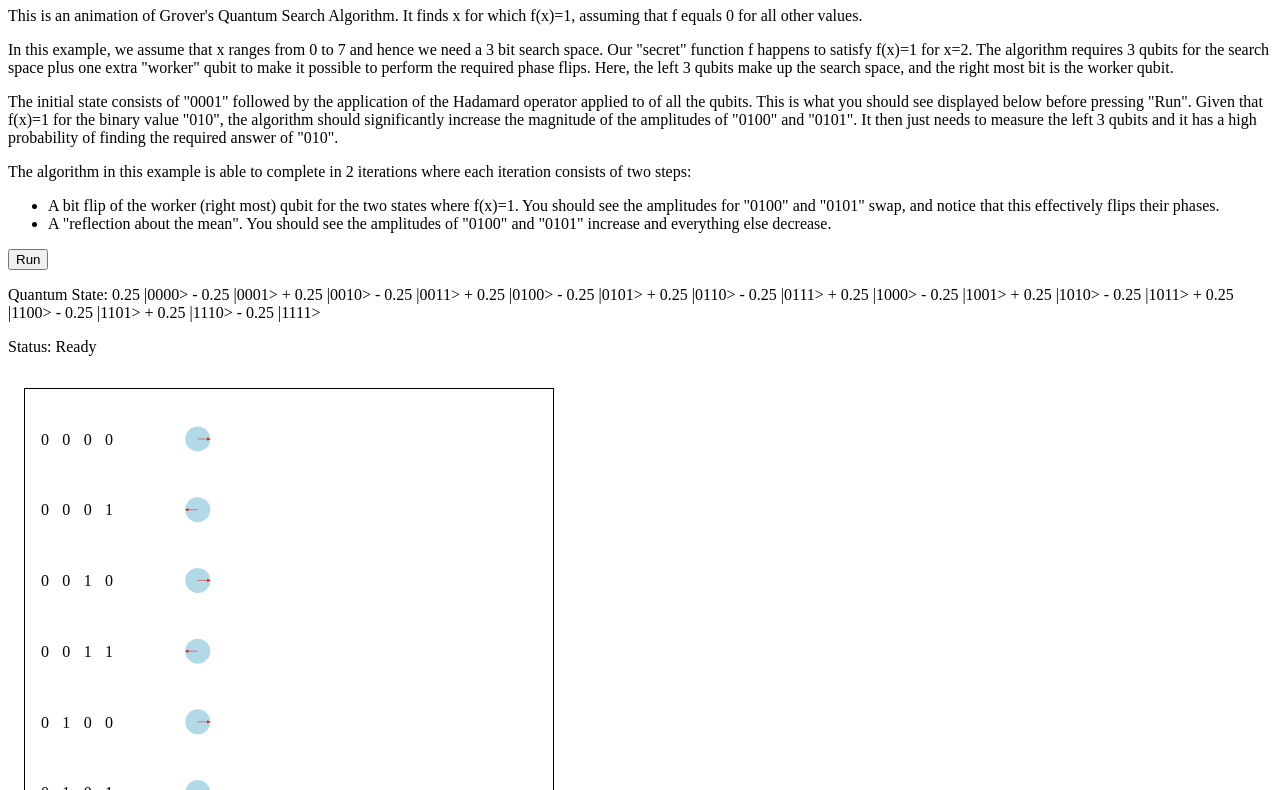
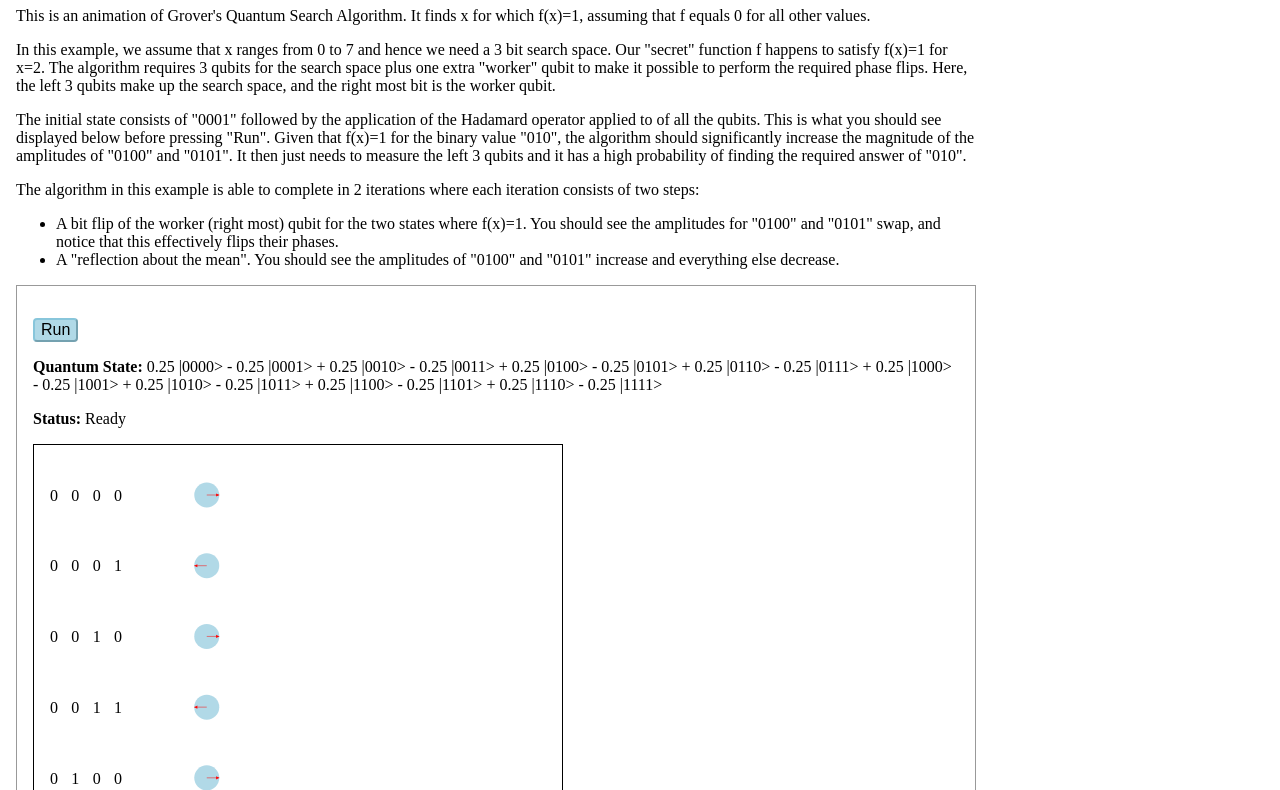
Before and after one commit to davidbkemp/animated-qubits, a website: page grover.html in a window 1280 px wide. Shown: the part 73-863 px from the top of the page. Drawn offline with nearby package versions, Linux system fonts and the light colour scheme.

Commit message:
Minor styling changes

```diff
--- a/grover.html
+++ b/grover.html
@@ -48,15 +48,20 @@
     </li>
 </ul>
 
+<div class="dynamicSection">
+
     <p><button id="run">Run</button></p>
 
     <p>
-    Quantum State: <span id="qstate">...</span>
+        <span class="label">Quantum State:</span> <span id="qstate">...</span>
     </p>
-<p class="statusLine">Status: <span id="status">Ready</span></p>
+    <p class="statusLine">
+        <span class="label">Status:</span> <span id="status">Ready</span></p>
     <div class="animationArea">
         <svg id="groverSvg"></svg>
         <p id="solution"></p>
+    </div>
+
 </div>
 
 <p>
--- a/index.html
+++ b/index.html
@@ -3,7 +3,7 @@
 <head>
 <meta charset="utf-8">
 <title>Animated Qubits</title>
-
+<link rel="stylesheet" href="quantumAnimation.css" />
 </head>
 
 <body>
--- a/quantumAnimation.css
+++ b/quantumAnimation.css
@@ -1,7 +1,15 @@
+body {
+    margin: 1em;
+    max-width: 960px;
+}
+
+h1, h2 {
+    color: #25378B;
+}
+
 #groverSvg {
     border: 1px solid black;
     width: 32em;
-    margin: 1em;
     padding-left: 1em;
 }
 
@@ -26,8 +34,24 @@
     min-height: 3em;
 }
 
+.label {
+    font-weight: bold;
+}
+
+.dynamicSection {
+    padding: 1em;
+    border: 1px solid #999;
+}
+
 .animationArea {
     position: relative;
+}
+
+#run {
+    background-color: hsla(195, 53%, 60%, 0.5);
+    border-color: hsla(195, 53%, 60%, 0.5);
+    border-radius: 4px;
+    font-size: 100%;
 }
 
 #solution {
```
Lines whose indentation alone changed are shown as unchanged.
